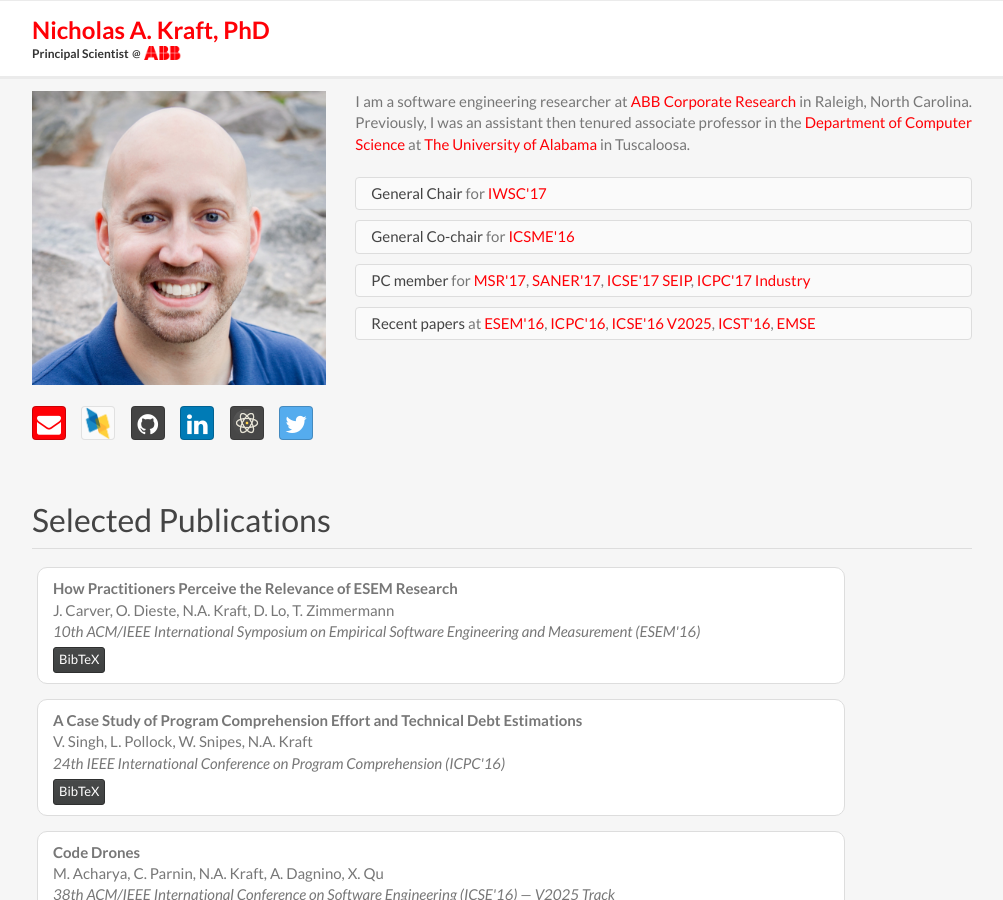
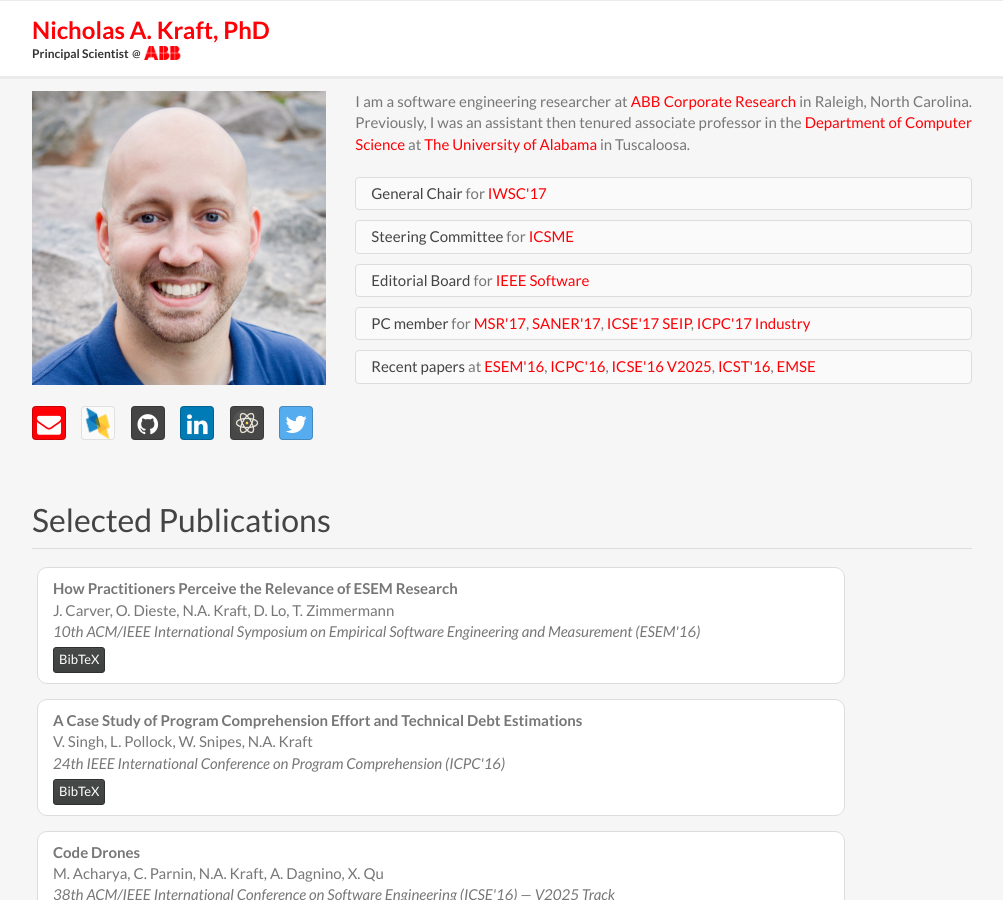
Before and after one commit to nkraft/nkraft.github.io, a Jekyll site: the page built from index.html, in a window 1280 px wide and 900 px high. Shown: the whole window, without its empty margins (138-1141 px from the left). Built offline with Jekyll 4.4.1, drawn with Linux system fonts in a browser that asks for light colours; nearby versions of some CDN libraries.

Commit message:
Update header.html

```diff
--- a/_includes/header.html
+++ b/_includes/header.html
@@ -44,10 +44,19 @@
                             </ul>
                             <ul class="list-group">
                                 <li class="list-group-item">
-                                    <span class="list-group-item-heading">General Co-chair</span>
+                                    <span class="list-group-item-heading">Steering Committee</span>
                                     <span class="list-group-item-text">
                                         for
-                                        <a href="http://icsme2016.github.io/">ICSME'16</a>
+                                        <a href="http://conferences.computer.org/icsm/">ICSME</a>
+                                    </span>
+                                </li>
+                            </ul>
+                             <ul class="list-group">
+                                <li class="list-group-item">
+                                    <span class="list-group-item-heading">Editorial Board</span>
+                                    <span class="list-group-item-text">
+                                        for
+                                        <a href="https://www.computer.org/software-magazine/">IEEE Software</a>
                                     </span>
                                 </li>
                             </ul>
```
